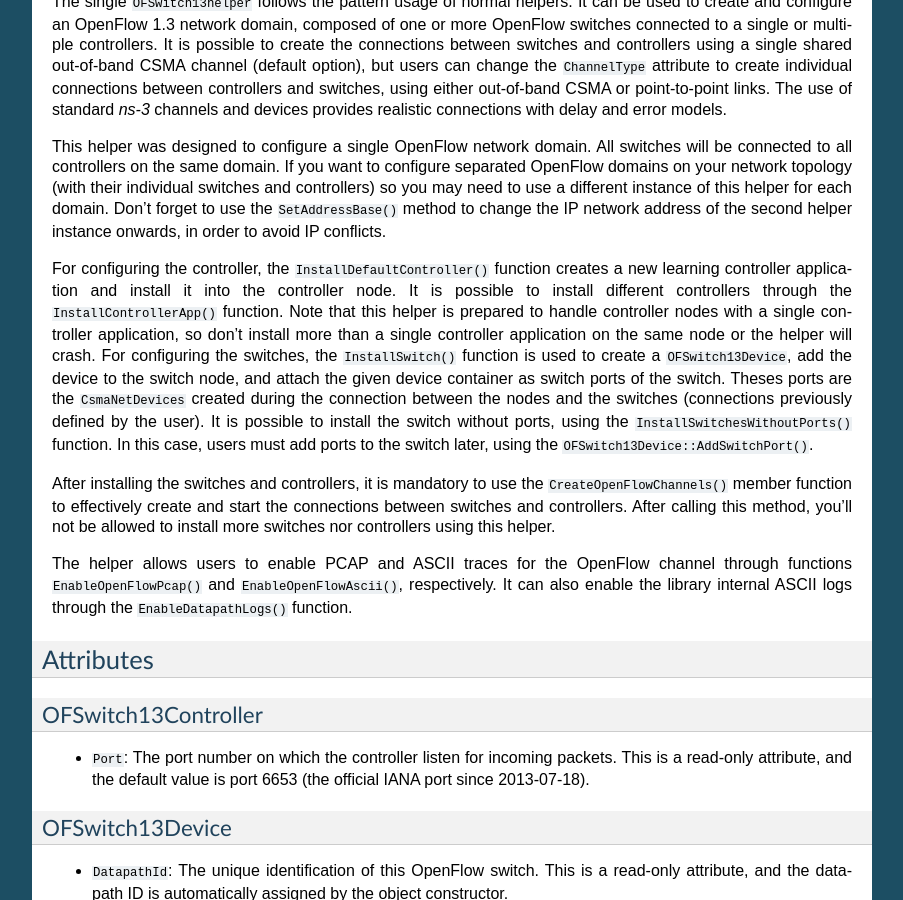
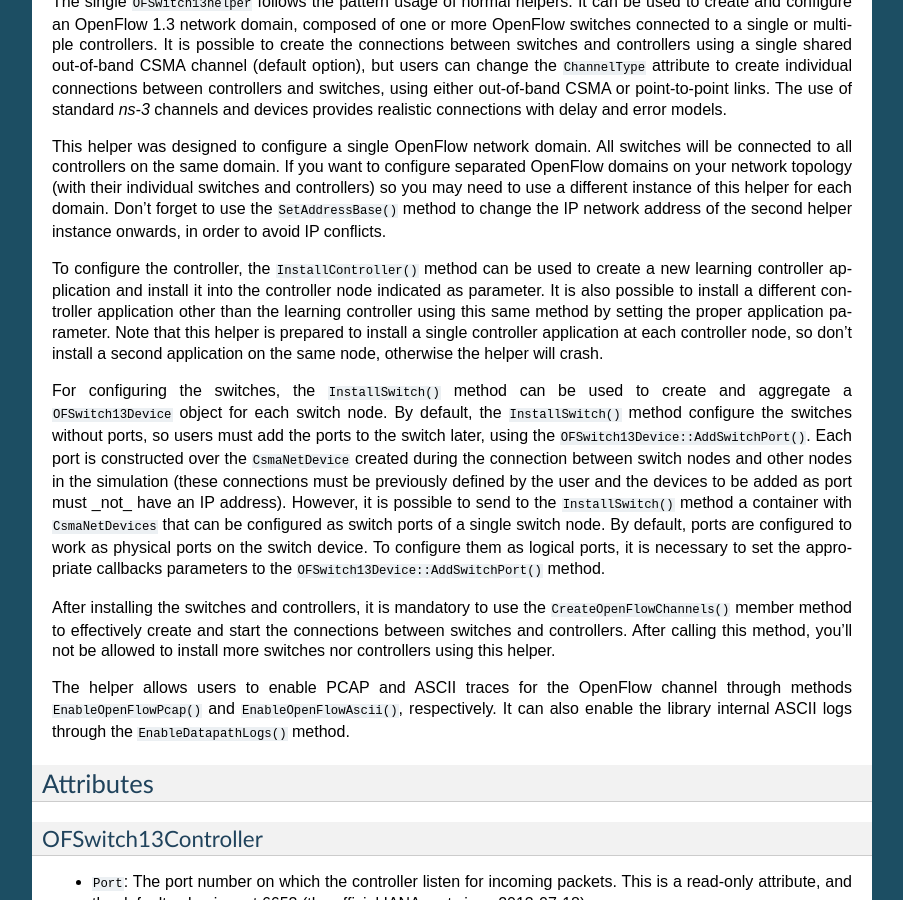
Before and after one commit to ljerezchaves/ofswitch13, a Sphinx documentation site: the page built from doc/source/ofswitch13-usage.rst, in a window 1280 px wide and 900 px high, scrolled down 3175 px. Shown: the whole window, without its empty margins (198-1101 px from the left). Built offline with Sphinx 7.4.7, drawn with Linux system fonts in a browser that asks for light colours; formulas are drawn with MathJax 3; some of the changed text lies outside the part shown.

Commit message:
Updating the documentation for logical ports support.

```diff
--- a/doc/source/ofswitch13-usage.rst
+++ b/doc/source/ofswitch13-usage.rst
@@ -188,7 +188,7 @@ and install the switch and the controller using the ``OFSwitch13Helper``.
 
     // Configure the OpenFlow network, installing the controller and switch
     Ptr<OFSwitch13Helper> of13Helper = CreateObject<OFSwitch13Helper> ();
-    of13Helper->InstallDefaultController (controllerNode);
+    of13Helper->InstallController (controllerNode);
     of13Helper->InstallSwitch (switchNode, switchPorts);
     of13Helper->CreateOpenFlowChannels ();
 
@@ -232,31 +232,40 @@ instance of this helper for each domain. Don't forget to use the
 ``SetAddressBase()`` method to change the IP network address of the second
 helper instance onwards, in order to avoid IP conflicts.
 
-For configuring the controller, the ``InstallDefaultController()`` function
-creates a new learning controller application and install it into the
-controller node. It is possible to install different controllers through the
-``InstallControllerApp()`` function. Note that this helper is prepared to
-handle controller nodes with a single controller application, so don't install
-more than a single controller application on the same node or the helper will
-crash. For configuring the switches, the ``InstallSwitch()`` function is used
-to create a ``OFSwitch13Device``, add the device to the switch node, and attach
-the given device container as switch ports of the switch. Theses ports are the
-``CsmaNetDevices`` created during the connection between the nodes and the
-switches (connections previously defined by the user). It is possible to
-install the switch without ports, using the ``InstallSwitchesWithoutPorts()``
-function. In this case, users must add ports to the switch later, using the
-``OFSwitch13Device::AddSwitchPort()``.
+To configure the controller, the ``InstallController()`` method can be used to
+create a new learning controller application and install it into the controller
+node indicated as parameter. It is also possible to install a different
+controller application other than the learning controller using this same
+method by setting the proper application parameter. Note that this helper is
+prepared to install a single controller application at each controller node, so
+don't install a second application on the same node, otherwise the helper will
+crash.
+
+For configuring the switches, the ``InstallSwitch()`` method can be used to
+create and aggregate a ``OFSwitch13Device`` object for each switch node.  By
+default, the ``InstallSwitch()`` method configure the switches without ports,
+so users must add the ports to the switch later, using the
+``OFSwitch13Device::AddSwitchPort()``. Each port is constructed over the
+``CsmaNetDevice`` created during the connection between switch nodes and other
+nodes in the simulation (these connections must be previously defined by the
+user and the devices to be added as port must _not_ have an IP address).
+However, it is possible to send to the ``InstallSwitch()`` method a container
+with ``CsmaNetDevices`` that can be configured as switch ports of a single
+switch node. By default, ports are configured to work as physical ports on the
+switch device. To configure them as logical ports, it is necessary to set the
+appropriate callbacks parameters to the ``OFSwitch13Device::AddSwitchPort()``
+method.
 
 After installing the switches and controllers, it is mandatory to use the
-``CreateOpenFlowChannels()`` member function to effectively create and start
+``CreateOpenFlowChannels()`` member method to effectively create and start
 the connections between switches and controllers. After calling this method,
 you'll not be allowed to install more switches nor controllers using this
 helper.
 
 The helper allows users to enable PCAP and ASCII traces for the OpenFlow
-channel through functions ``EnableOpenFlowPcap()`` and
-``EnableOpenFlowAscii()``, respectively. It can also enable the library
-internal ASCII logs through the ``EnableDatapathLogs()`` function.
+channel through methods ``EnableOpenFlowPcap()`` and ``EnableOpenFlowAscii()``,
+respectively. It can also enable the library internal ASCII logs through the
+``EnableDatapathLogs()`` method.
 
 Attributes
 ==========
@@ -385,7 +394,7 @@ logic in the ``OFSwitch13`` module:
 
   // Create the controller node and install the learning controller app into it
   Ptr<Node> controllerNode = CreateObject<Node> ();
-  of13Helper->InstallDefaultController (controllerNode);
+  of13Helper->InstallController (controllerNode);
 
   // Install the switch device and ports.
   of13Helper->InstallSwitch (switchNode, switchDevices);
@@ -400,13 +409,13 @@ logic in the ``OFSwitch13`` module:
   Simulator::Stop (Seconds (10));
 
 Note that the ``OFSwitch13`` module requires a new node to install the
-controller into it. The ``InstallDefaultController()`` function will create the
+controller into it. The ``InstallController()`` function will create the
 learning application object instance and will install it in the
 ``controllerNode``. Then, the ``InstallSwitch()`` function will install the
 OpenFlow device into ``switchNode`` and configure the CSMA devices from
 ``switchDevices`` container as OpenFlow ports. Finally, the
-``CreateOpenFlowChannels()`` function will configure the connection between
-the switch and the controller. Note that the ``OFSwitch13LearningController``
+``CreateOpenFlowChannels()`` function will configure the connection between the
+switch and the controller. Note that the ``OFSwitch13LearningController``
 doesn't provide the ``ExpirationTime`` attribute. Don't forget to include the
 ``Simulator::Stop()`` command to schedule the time delay until the Simulator
 should stop, otherwise the simulation will never end.
@@ -503,6 +512,11 @@ Some simple examples for beginners are described below:
 
 * **multiple-controllers-ofswitch13**: Two hosts connected through a single
   OpenFlow switch managed simultaneously by to different controllers
+
+* **logical-port-ofswitch13**: Two hosts connected through two OpenFlow
+  switches, both managed by the tunnel controller. The switch ports
+  interconnecting the switches are configured as logical ports, and can
+  de/encapsulate IP traffic using the GTP tunneling protocol.
 
 .. _qos-controller:
 
```
Also changed, not shown: doc/source/ofswitch13-description.rst (+10 -4 lines), 1 other file.
